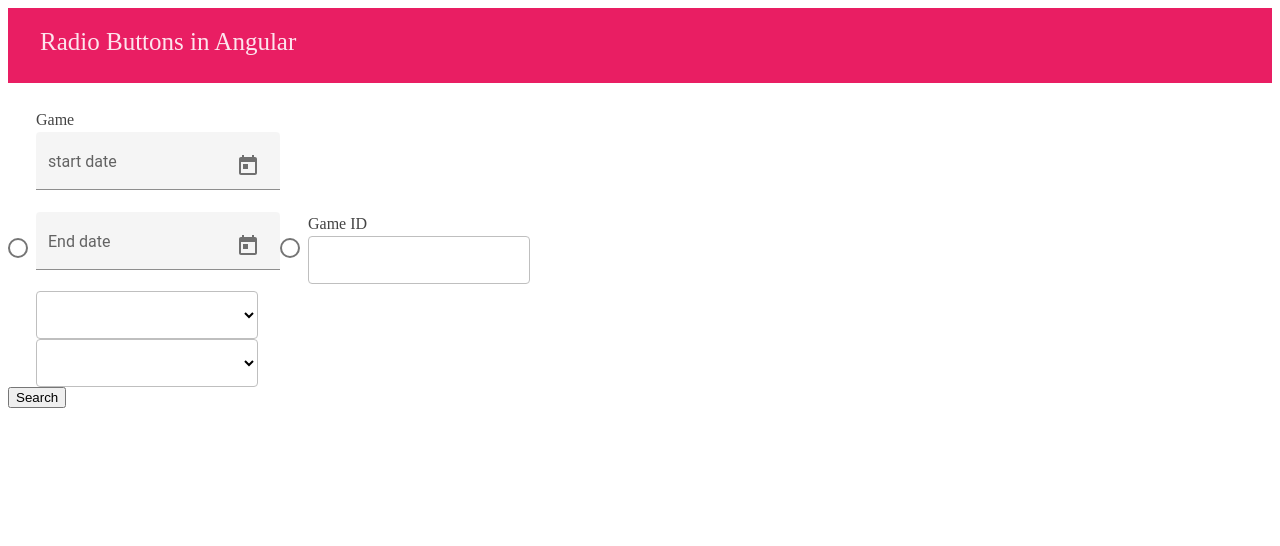
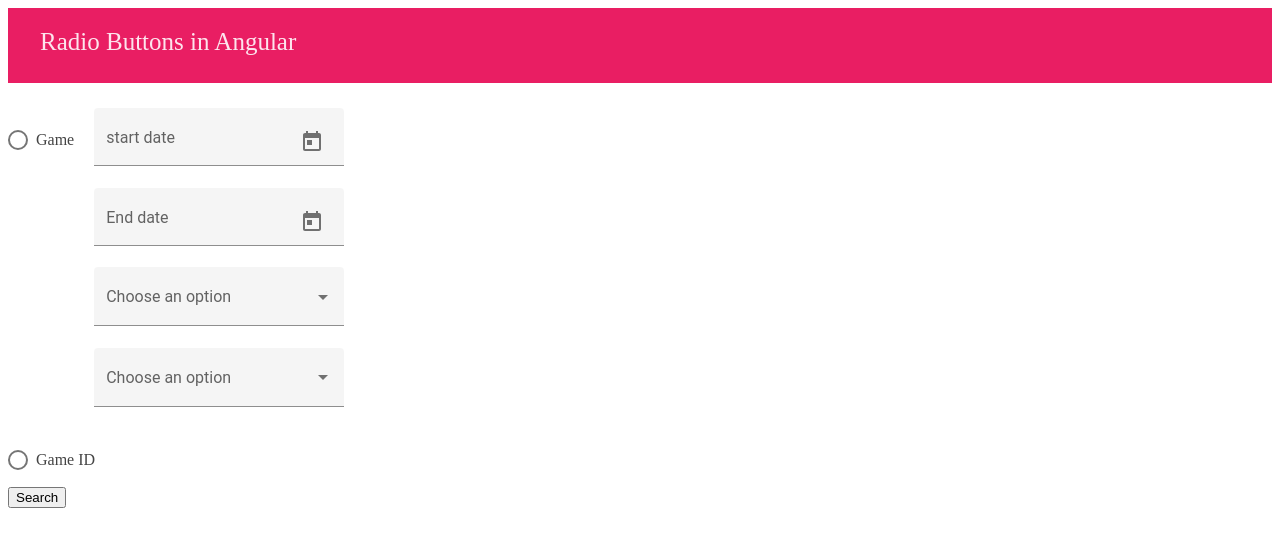
Before and after one commit to upputollahari/radio-button-select, an Angular app: page / in a window 1280 px wide. Shown: the top 546 px of the page. Built offline with nearby package versions, Linux system fonts and the light colour scheme.

Commit message:
3 files modified

```diff
--- a/src/app/app.module.ts
+++ b/src/app/app.module.ts
@@ -11,6 +11,7 @@
 
 import {MatRadioModule} from '@angular/material/radio';
 import { RadioselectComponent } from './radioselect/radioselect.component';
+import {MatSelectModule} from '@angular/material/select';
 @NgModule({
   imports:      [
     BrowserModule,
@@ -20,6 +21,7 @@
     ReactiveFormsModule,
     MatDatepickerModule,
     MatNativeDateModule,
+    MatSelectModule
 
      ],
   declarations: [ AppComponent, HelloComponent, RadioselectComponent ],
--- a/src/app/radioselect/radioselect.component.css
+++ b/src/app/radioselect/radioselect.component.css
@@ -18,15 +18,14 @@
   font-weight: 600;
 }
 
-/* .example-radio-group {
+.example-radio-group {
   display: flex;
   flex-direction: column;
   margin: 15px 0;
 }
-
-.example-radio-button {
-  margin-top: 16px; */
-/* } */
+.mat-radio-button{
+  padding-top: 20px;
+}
 
 label {
   width: 33px;
@@ -48,3 +47,18 @@
   border: solid 1px #bfbfbf;
   background-color: #ffffff;
 }
+
+
+.mat-form-field {
+    width:250px !important;
+    height: auto !important;
+}
+
+/* .float-container {
+    padding-right: 20px;
+} */
+
+.float-child {
+    float: left;
+    padding-right: 20px;
+}
--- a/src/app/radioselect/radioselect.component.html
+++ b/src/app/radioselect/radioselect.component.html
@@ -6,19 +6,24 @@
 
 <form [formGroup]="selectionForm" (ngSubmit)="onSubmit()">
 	<div class="form-group">
-		<mat-radio-group formControlName="gender">
-			<mat-radio-button [value]="1"><label>Game</label>
+		<mat-radio-group formControlName="gender" class="example-radio-group">
+			<div class="float-container">
+				<div class="float-child">
+					<mat-radio-button [value]="1">
+						<label>Game</label>
+					</mat-radio-button>
+				</div>
+        <div class="float-child">
 				<div>
-					<div class="">
-						<mat-form-field class="example-full-width" appearance="fill">
+					<mat-form-field appearance="fill">
 						<mat-label>start date</mat-label>
 						<input matInput [matDatepickerFilter]="myFilter" [matDatepicker]="picker1">
 						<mat-datepicker-toggle matSuffix [for]="picker1"></mat-datepicker-toggle>
 						<mat-datepicker #picker1></mat-datepicker>
 					</mat-form-field>
 				</div>
-          	<div class="">
-						<mat-form-field class="example-full-width" appearance="fill">
+				<div>
+					<mat-form-field appearance="fill">
 						<mat-label>End date</mat-label>
 						<input matInput [matDatepickerFilter]="myFilter" [matDatepicker]="picker2">
 						<mat-datepicker-toggle matSuffix [for]="picker2"></mat-datepicker-toggle>
@@ -26,18 +31,33 @@
 					</mat-form-field>
 				</div>
 				<div>
-					<select class="Bounds"></select>
+					<mat-form-field appearance="fill">
+						<mat-label>Choose an option</mat-label>
+						<mat-select>
+							<mat-option value="option1">Option 1</mat-option>
+							<mat-option value="option2">Option 2 </mat-option>
+							<mat-option value="option3">Option 3</mat-option>
+						</mat-select>
+					</mat-form-field>
 				</div>
 				<div>
-					<select class="Bounds"></select>
+					<mat-form-field appearance="fill">
+						<mat-label>Choose an option</mat-label>
+						<mat-select>
+							<mat-option value="option1">Option 1</mat-option>
+							<mat-option value="option2">Option 2 </mat-option>
+							<mat-option value="option3">Option 3</mat-option>
+						</mat-select>
+					</mat-form-field>
+				</div>
 			</div>
 			</div>
 
-			</mat-radio-button>
+
 			<mat-radio-button [value]="2"><label>Game ID</label>
-				<div>
+				<!-- <div>
 					<input type="text" class="Bounds">
-    </div>
+    </div> -->
 			</mat-radio-button>
 		</mat-radio-group>
 	</div>
```
Lines whose indentation alone changed are shown as unchanged.
